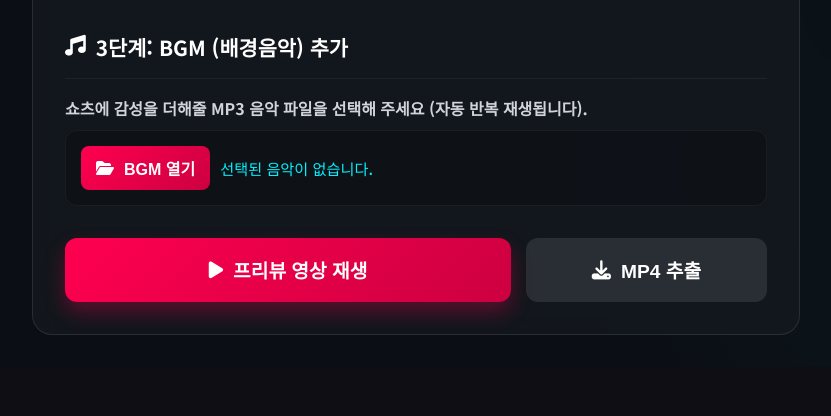
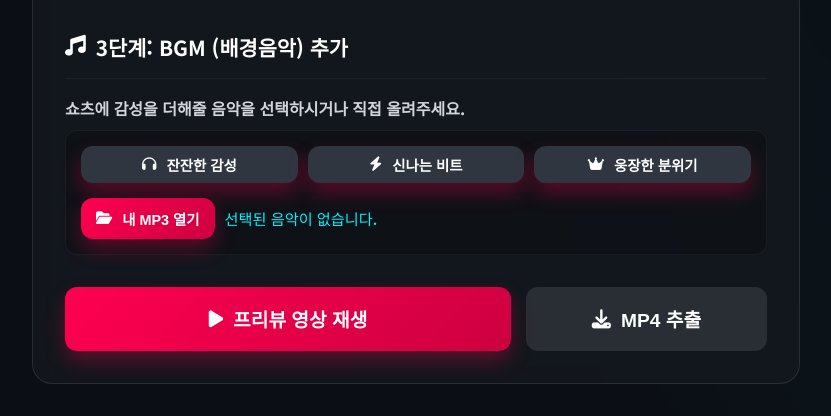
Before and after one commit to dorry114-collab/ai-workspace, a Flask app: page /shorts in a window 1280 px wide. Shown: the part 876-1292 px from the top of the page, without its empty margins (0-831 px from the left). Before the commit the page ends 1211 px from the top, so only its background shows below. Run offline with Flask 3, Linux system fonts and the light colour scheme; some libraries are stand-ins or nearby versions.

Commit message:
Add files via upload

```diff
--- a/templates/shorts_maker.html
+++ b/templates/shorts_maker.html
@@ -375,16 +375,31 @@
 
                 <h2><i class="fa-solid fa-music"></i> 3단계: BGM (배경음악) 추가</h2>
                 <div class="editor-section">
-                    <span class="editor-label">쇼츠에 감성을 더해줄 MP3 음악 파일을 선택해 주세요 (자동 반복 재생됩니다).</span>
+                    <span class="editor-label">쇼츠에 감성을 더해줄 음악을 선택하시거나 직접 올려주세요.</span>
 
-                    <div style="display: flex; gap: 10px; align-items: center; background: rgba(0,0,0,0.2); padding: 15px; border-radius: 12px; border: 1px solid rgba(255,255,255,0.05);">
-                        <button class="btn-play" style="flex: none; padding: 10px 15px; font-size:1rem; box-shadow:none; border-radius: 8px;" onclick="document.getElementById('bgmInput').click()">
-                            <i class="fa-solid fa-folder-open"></i> BGM 열기
+                    <div style="display: flex; flex-direction: column; gap: 10px; background: rgba(0,0,0,0.2); padding: 15px; border-radius: 12px; border: 1px solid rgba(255,255,255,0.05);">
+
+                        <div style="display: flex; gap: 10px; flex-wrap: wrap;">
+                            <button class="btn-play" style="flex: 1; padding: 8px 12px; font-size:0.9rem; background: #2f3640;" onclick="selectPresetBgm('https://www.soundhelix.com/examples/mp3/SoundHelix-Song-2.mp3', '잔잔한 감성 (피아노)')">
+                                <i class="fa-solid fa-headphones"></i> 잔잔한 감성
+                            </button>
+                            <button class="btn-play" style="flex: 1; padding: 8px 12px; font-size:0.9rem; background: #2f3640;" onclick="selectPresetBgm('https://www.soundhelix.com/examples/mp3/SoundHelix-Song-8.mp3', '신나는 비트 (일렉)')">
+                                <i class="fa-solid fa-bolt"></i> 신나는 비트
+                            </button>
+                            <button class="btn-play" style="flex: 1; padding: 8px 12px; font-size:0.9rem; background: #2f3640;" onclick="selectPresetBgm('https://www.soundhelix.com/examples/mp3/SoundHelix-Song-16.mp3', '웅장한 분위기 (오케스트라)')">
+                                <i class="fa-solid fa-crown"></i> 웅장한 분위기
+                            </button>
+                        </div>
+
+                        <div style="display: flex; gap: 10px; align-items: center; margin-top: 5px;">
+                            <button class="btn-play" style="flex: none; padding: 10px 15px; font-size:0.9rem; background: linear-gradient(135deg, #ff0050, #cc0040);" onclick="document.getElementById('bgmInput').click()">
+                                <i class="fa-solid fa-folder-open"></i> 내 MP3 열기
                             </button>
                             <input type="file" id="bgmInput" accept="audio/*" style="display:none;" onchange="handleBgmFile(event)">
 
                             <div id="bgmFileName" style="color: var(--primary-accent); font-weight: 500; font-size: 0.95rem; text-overflow: ellipsis; overflow: hidden; white-space: nowrap;">
                                 선택된 음악이 없습니다.
+                            </div>
                         </div>
                     </div>
                 </div>
@@ -452,6 +467,11 @@
         bgmAudio.volume = 0.2; // BGM volume lower than TTS
 
         // BGM Handling
+        function selectPresetBgm(url, title) {
+            bgmAudio.src = url;
+            document.getElementById('bgmFileName').innerHTML = `<i class="fa-solid fa-compact-disc"></i> [기본] ${title} (준비 완료)`;
+        }
+
         function handleBgmFile(e) {
             const files = e.target.files;
             if (!files.length) return;
@@ -524,9 +544,13 @@
                 const engPrompts = data.prompts;
                 status.innerHTML = '<i class="fa-solid fa-paintbrush fa-spin"></i> 완벽한 프롬프트 완성! 이제 화가 AI가 그림을 그리는 중입니다...';
 
-                // 2. Fetch Pollinations using English Prompts
+                // 2. Fetch Pollinations using English Prompts sequentially to avoid rate-limiting
                 let loadedCount = 0;
-                engPrompts.forEach((engPrompt, idx) => {
+
+                for (let idx = 0; idx < engPrompts.length; idx++) {
+                    const engPrompt = engPrompts[idx];
+                    status.innerHTML = `<i class="fa-solid fa-paintbrush fa-spin"></i> 화가 AI가 그림을 그리는 중입니다... (${idx + 1}/${engPrompts.length})`;
+
                     const safePrompt = encodeURIComponent(engPrompt);
                     const seed = Math.floor(Math.random() * 1000000);
                     const aiUrl = `https://image.pollinations.ai/prompt/${safePrompt}?width=720&height=1280&nologo=true&seed=${seed}`;
@@ -535,22 +559,29 @@
 
                     const img = document.createElement('img');
                     img.className = 'gallery-img';
-                    img.src = aiUrl;
                     img.alt = `AI Generated Frame ${idx + 1}`;
+                    gallery.appendChild(img);
 
+                    // Wait for it to load before requesting next one
+                    await new Promise((resolve) => {
                         img.onload = () => {
                             loadedCount++;
-                        if(loadedCount >= engPrompts.length) {
+                            resolve();
+                        };
+                        img.onerror = () => {
+                            loadedCount++; // Avoid getting stuck
+                            resolve();
+                        };
+                        img.src = aiUrl;
+                    });
+
+                    // Add a tiny breather for the free API
+                    await new Promise(r => setTimeout(r, 500));
+                }
+
                 status.innerHTML = `<i class="fa-solid fa-check"></i> 성공! 총 ${loadedCount}장의 초고퀄리티 AI 사진이 완성되었습니다.`;
                 setTimeout(() => { status.style.display = 'none'; }, 4000);
-                        }
-                    };
-                    img.onerror = () => {
-                        loadedCount++;
-                    };
 
-                    gallery.appendChild(img);
-                });
             } catch (err) {
                 alert("통신 오류가 발생했습니다.");
                 status.style.display = 'none';
```
Lines whose indentation alone changed are shown as unchanged.
